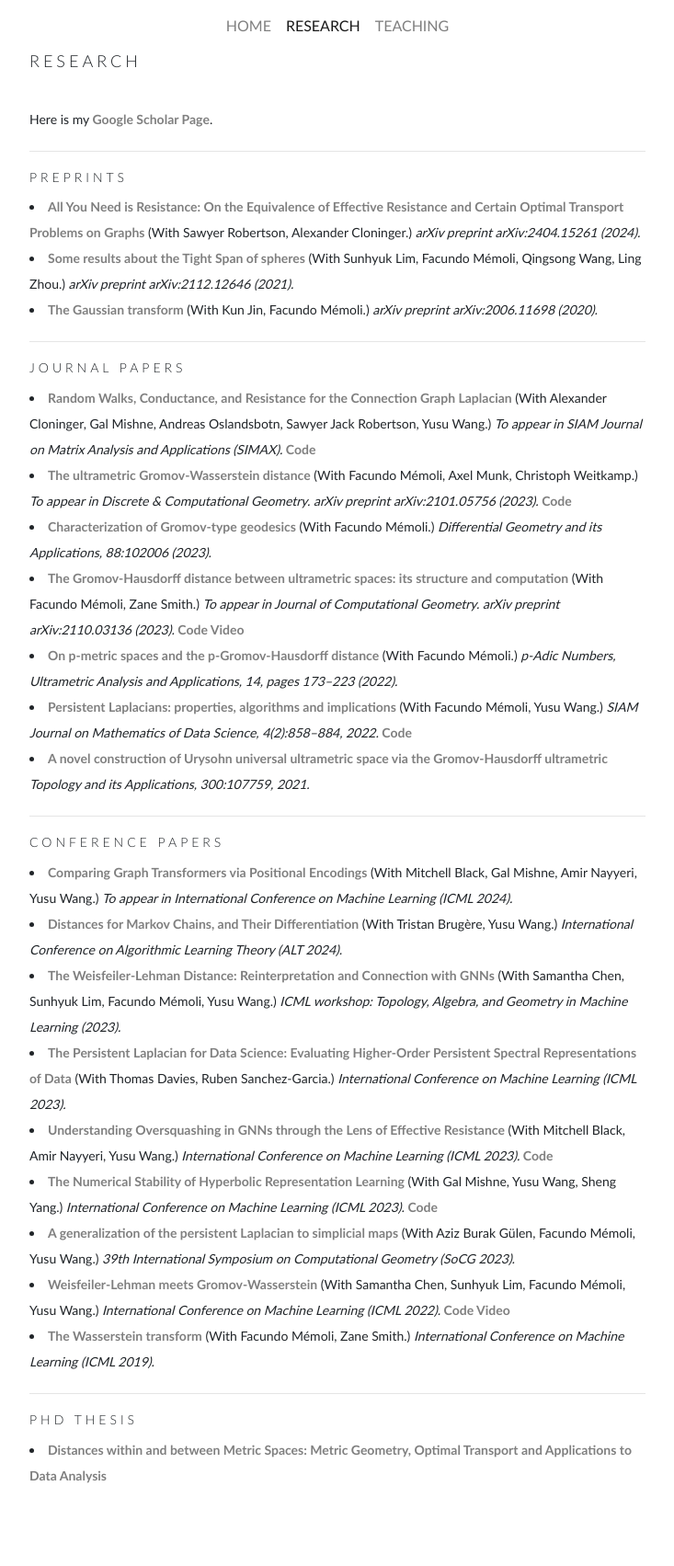
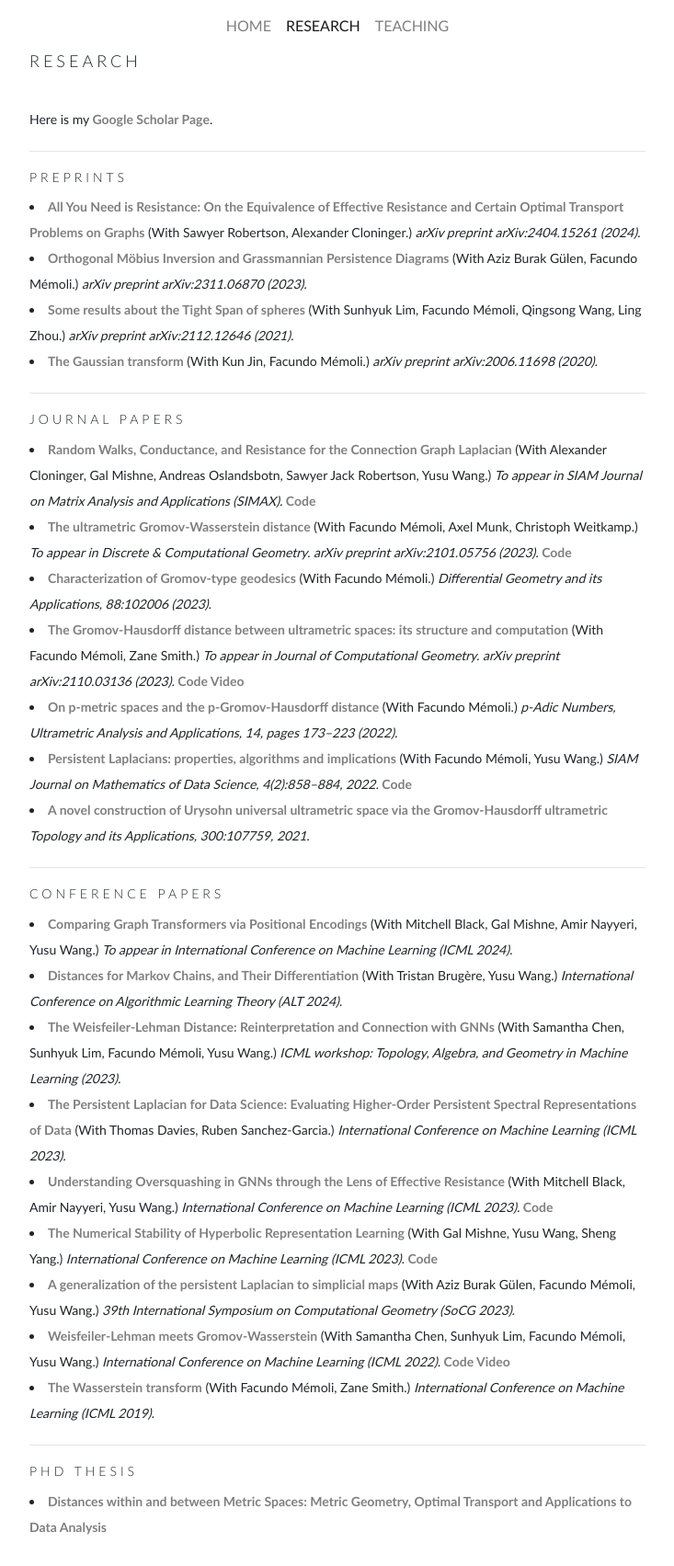
Before and after one commit to ZhengchaoW/ZhengchaoW.github.io, a Jekyll site: the page built from research.html, in a window 1280 px wide. Shown: the whole page at 92% size, without its empty margins (273-1006 px from the left). Built offline with Jekyll 4.4.1, drawn with Linux system fonts in a browser that asks for light colours; before the commit the page ends 1647 px from its top, so only the background shows below that.

Commit message:
update arxiv

```diff
--- a/_data/preprints.yml
+++ b/_data/preprints.yml
@@ -3,6 +3,10 @@ papers:
     link: https://arxiv.org/pdf/2404.15261
     coauthors: Sawyer Robertson, Alexander Cloninger
     publishedat: arXiv preprint arXiv:2404.15261 (2024)
+  - title: "Orthogonal Möbius Inversion and Grassmannian Persistence Diagrams"
+    link: https://arxiv.org/pdf/2311.06870
+    coauthors: Aziz Burak Gülen, Facundo Mémoli
+    publishedat: arXiv preprint arXiv:2311.06870 (2023)
   - title: "Some results about the Tight Span of spheres"
     link: https://arxiv.org/pdf/2112.12646.pdf
     coauthors: Sunhyuk Lim, Facundo Mémoli, Qingsong Wang, Ling Zhou
```
